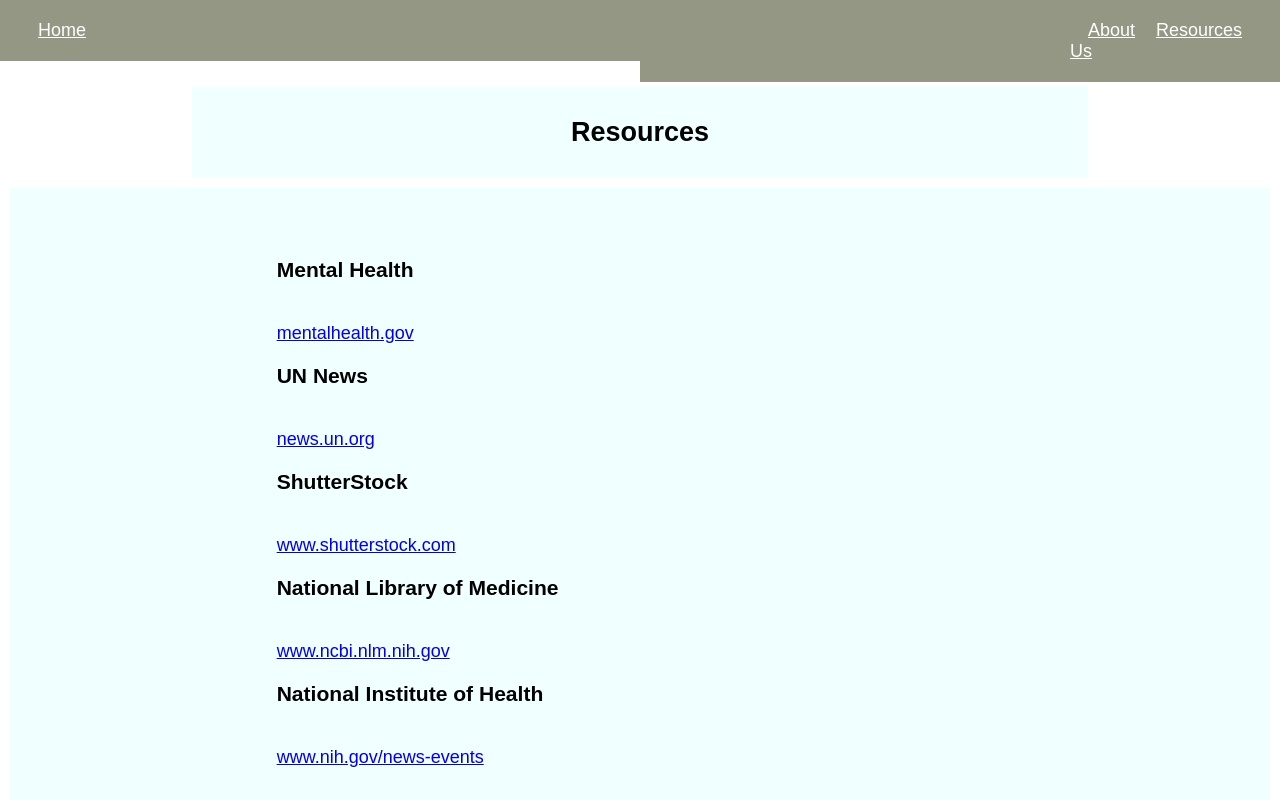
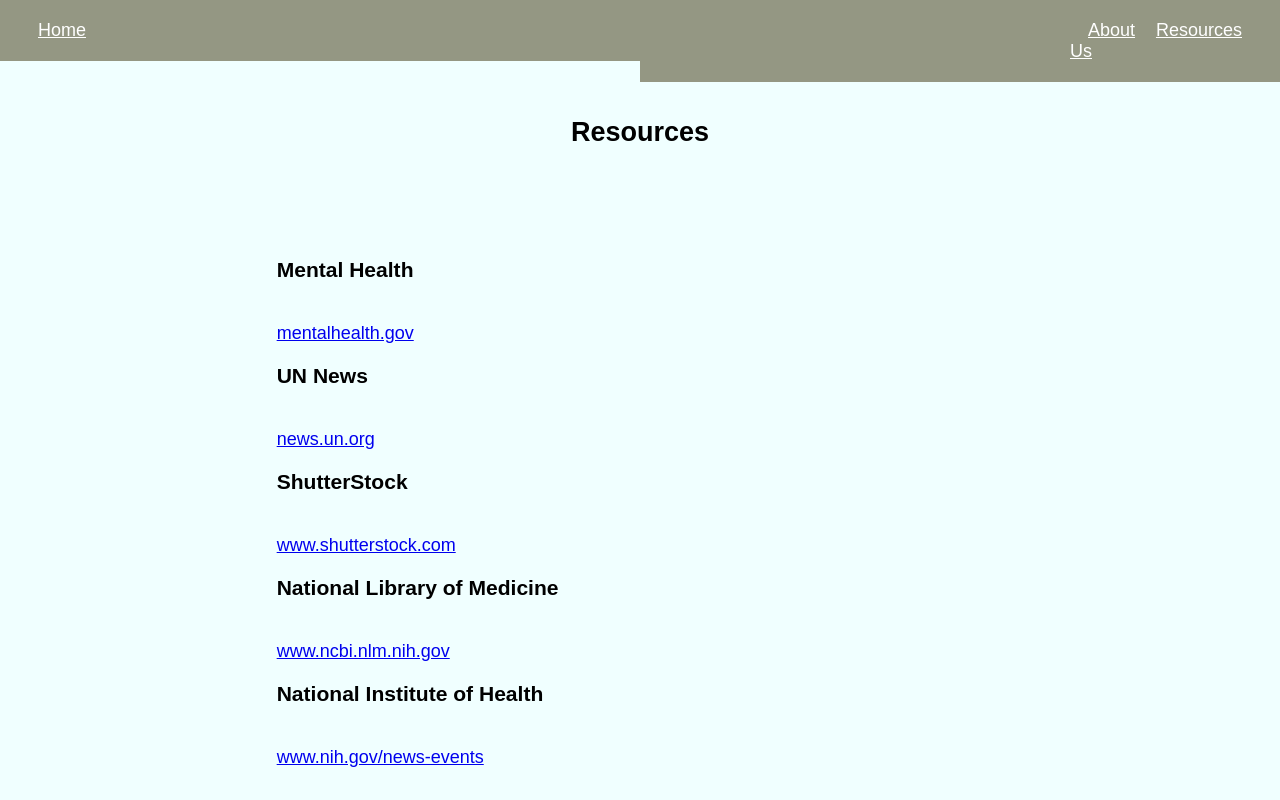
Before and after one commit to tao-hoang/un-goals, a plain HTML site: page Resources.html in a window 1280 px wide. Shown: the top 800 px of the page. Drawn offline with Linux system fonts and the light colour scheme.

Commit message:
changed background color

```diff
--- a/global.css/Resources.css
+++ b/global.css/Resources.css
@@ -3,12 +3,11 @@
     --primary-color:gold;
     --primary-color-contrast:gray;
 }
-.container{
+body{
 
     background-color: azure;
 }
 .title{
-    background-color: azure;
     padding: 30px;
 }
 h3{
--- a/global.css/aboutUs.css
+++ b/global.css/aboutUs.css
@@ -1,11 +1,9 @@
-
+body{
+    background-color: azure;
+}
 :root{
     --primary-color:gold;
     --primary-color-contrast:gray;
-}
-.container{
-
-    background-color: azure;
 }
 #chaker{
     padding: 20px;
```
